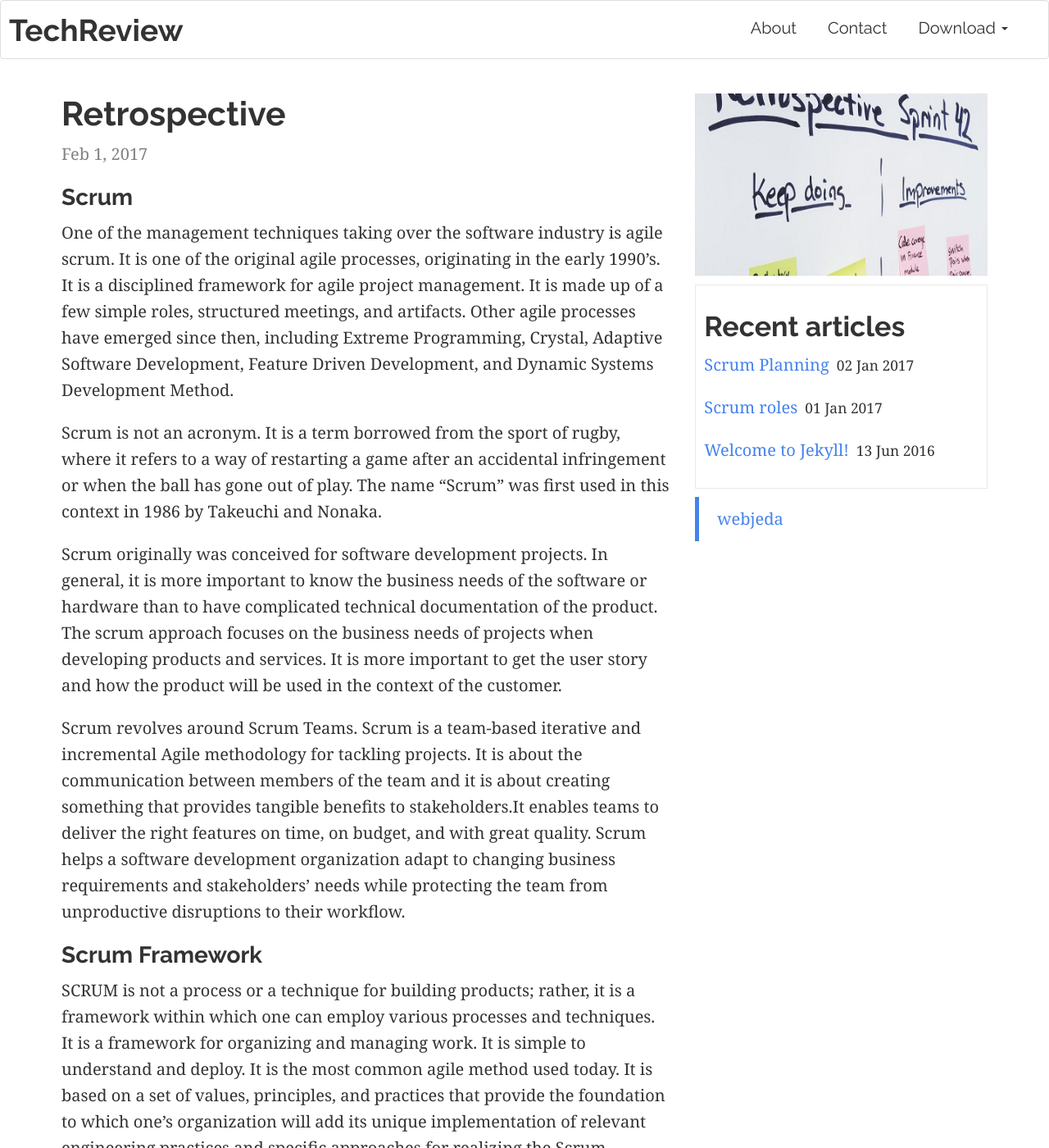
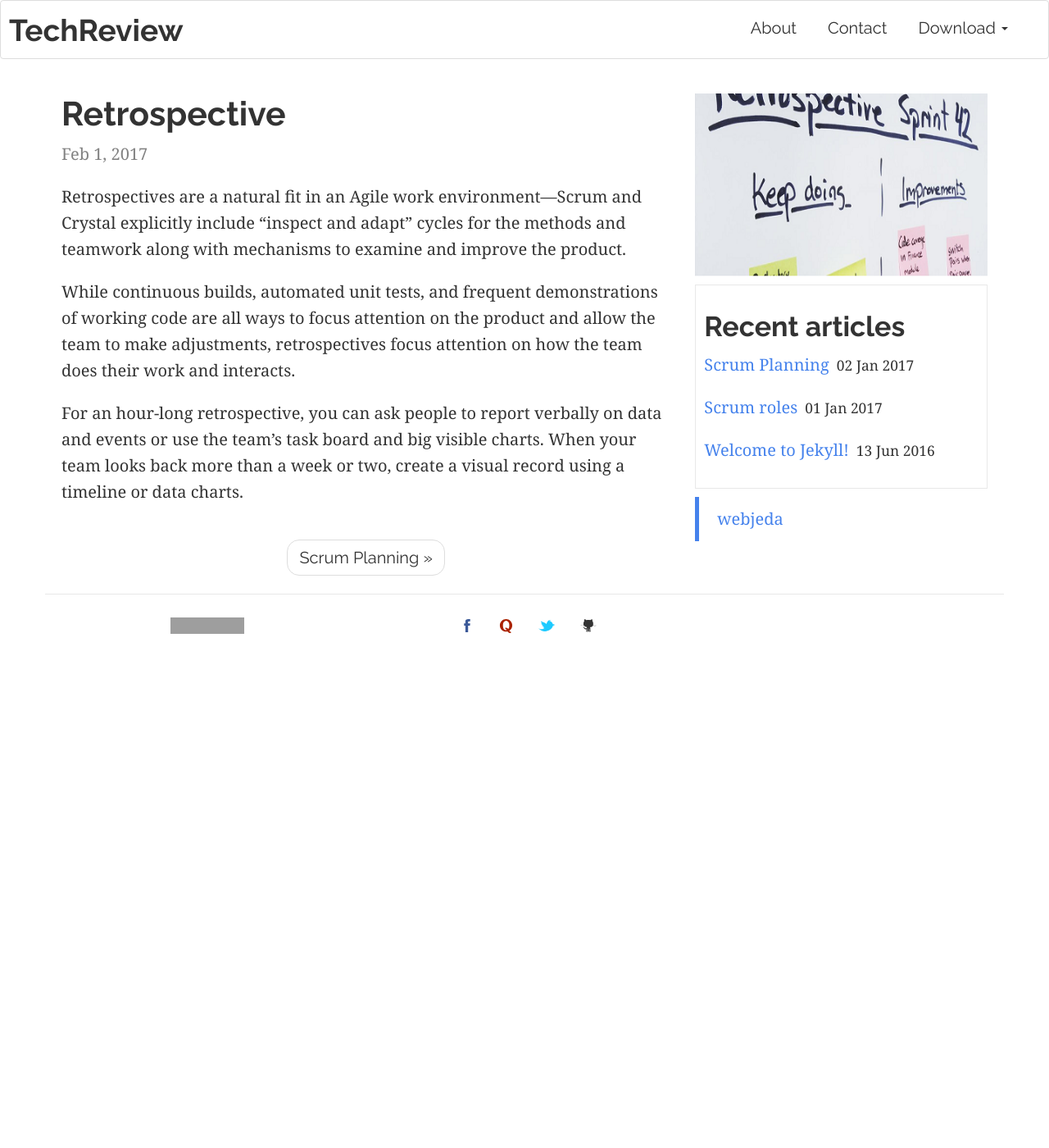
Before and after one commit to profbmuthu/CCrime, a Jekyll site: the page built from _posts/2017-2-1-retrospective.md, in a window 1280 px wide and 1400 px high. Shown: the whole window at 82% size. Built offline with Jekyll 4.4.1, drawn with Linux system fonts in a browser that asks for light colours; comment, search, counter and statistics services are not loaded; some of the changed text lies outside the part shown; grey boxes are pictures that could not be loaded.

Commit message:
Update 2017-2-1-retrospective.md

```diff
--- a/_posts/2017-2-1-retrospective.md
+++ b/_posts/2017-2-1-retrospective.md
@@ -8,48 +8,6 @@ categories: [one, two]
 published: true
 ---
 
-### Scrum
-
-One of the management techniques taking over the software industry is agile scrum. It is one of the original agile processes, originating in the early 1990’s. It is a disciplined framework for agile project management. It is made up of a few simple roles, structured meetings, and artifacts. Other agile processes have emerged since then, including Extreme Programming, Crystal, Adaptive Software Development, Feature Driven Development, and Dynamic Systems Development Method.
-
-Scrum is not an acronym. It is a term borrowed from the sport of rugby, where it refers to a way of restarting a game after an accidental infringement or when the ball has gone out of play. The name “Scrum” was first used in this context in 1986 by Takeuchi and Nonaka.
-
-Scrum originally was conceived for software development projects. In general, it is more important to know the business needs of the software or hardware than to have complicated technical documentation of the product. The scrum approach focuses on the business needs of projects when developing products and services. It is more important to get the user story and how the product will be used in the context of the customer.
-
-Scrum revolves around Scrum Teams. Scrum is a team-based iterative and incremental Agile methodology for tackling projects. It is about the communication between members of the team and it is about creating something that provides tangible benefits to stakeholders.It enables teams to deliver the right features on time, on budget, and with great quality. Scrum helps a software development organization adapt to changing business requirements and stakeholders’ needs while protecting the team from unproductive disruptions to their workflow.
-
-### Scrum Framework
-
-SCRUM is not a process or a technique for building products; rather, it is a framework within which one can employ various processes and techniques.  It is a framework for organizing and managing work. It is simple to understand and deploy. It is the most common agile method used today.  It is based on a set of values, principles, and practices that provide the foundation to which one's organization will add its unique implementation of relevant engineering practices and specific approaches for realizing the Scrum practices.
-
-Scrum is a refreshingly simple, people-centric framework based on the values of honesty, openness, courage, respect, focus, trust, empowerment, and collaboration.   The framework consists of Scrum Teams and their associated roles, events, artifacts, and rules. Each component within the framework serves a specific purpose and is essential to Scrum’s success and usage.    The rules of Scrum bind together the events, roles, and artifacts, governing the relationships and interaction between them.
-
-
-# Scrum Artifacts
-
-## Types of Scrum Artifacts
-
-Scrum Teams work from a single, prioritized Product Backlog It is the master list of work for the entire project. It contains the prioritized requirements and size estimates for both business value and development effort. Anyone on the team can add items to the Product Backlog.
-
-Although Scrum does not define the format for stakeholder needs, many teams use User Stories because they can help teams to focus on the value they will deliver to stakeholders
-
-
-### What is product backlog?
-
-Software is built to satisfy requirements. These requirements are entered in a product backlog. The Product Backlog is owned by the Product Owner who is one of the members of scrum team.  the requirements are fulfilled by the team.
-However, it is recommended to use the same medium and format that you expect from your future product Development Teams. Make the Product Backlog transparent at all times for anyone interested. This works best when it is visibly posted up somewhere.
-
-
-
-## Sprint
-
-The team works to complete tasks in the Sprint Backlog throughout the Sprint. Sprints are a powerful technique to time box the project and channel resources to work on the highest-priority requirements. The literature varies on how long a Sprint should last. Ken Schwaber recommends one month. If the complexity demands more control because of greater risk, he recommends
-shorter Sprints. Shorter Sprints pay for the risk management with the additional planning. Sprints should be a consistent length, so the team establishes a regular pattern of delivery. Most teams within IBM use a consistent Sprint length of either two weeks or four weeks
-
-Team members register completion of their tasks in a common tracking tool. Each team member is responsible for updating the tool to show that his or her work is complete. This removes the time-consuming project management task of collecting status.
-
-## What is Restrospective
-
 Retrospectives are a natural fit in an Agile work environment—Scrum and Crystal explicitly include “inspect and adapt” cycles for the methods and teamwork along with mechanisms to examine and improve the product.
 
 While continuous builds, automated unit tests, and frequent demonstrations of working code are all ways to focus attention on the product and allow the team to make adjustments, retrospectives focus attention on how the team does their work and interacts.
```
